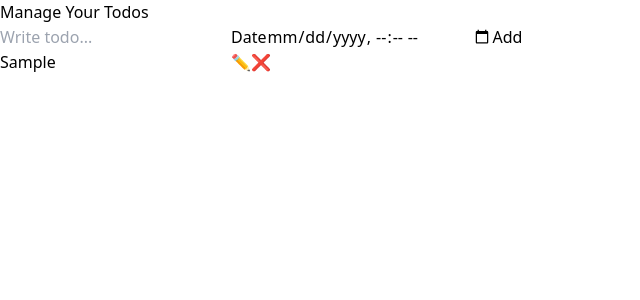
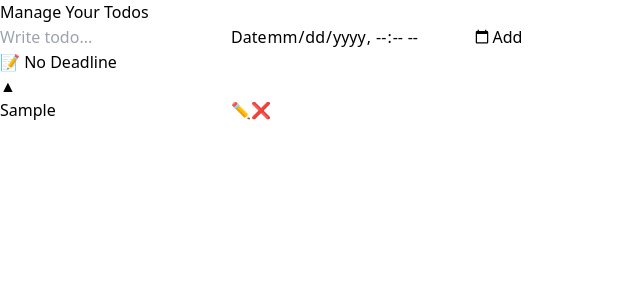
Before and after one commit to ASHUTOSH-A-49/TO-DO, a React (Vite) app: page / in a window 1280 px wide. Both pictures are taken after typing "Sample" into the empty fields and a click on the button "Add". Shown: the top 300 px of the page, without its empty margins (0-640 px from the left). Built offline with nearby package versions, Linux system fonts and the light colour scheme.

Commit message:
updated UI

```diff
--- a/src/App.jsx
+++ b/src/App.jsx
@@ -1,7 +1,7 @@
 import { useEffect, useState } from 'react'
 import { TodoProvider } from './context/TodoContext.js'
 import './App.css'
-import { TodoForm, TodoItem } from './components/index.js';
+import { TodoForm, TodoItem, TodoList } from './components/index.js';
 
 function App() {
   const [todos, setTodos] = useState([]);
@@ -43,19 +43,16 @@ function App() {
 
   return (
     <TodoProvider value={{ todos, addTodo, updateTodo, deleteTodo, toggleComplete }}>
-      <div className="bg-[#172842] min-h-screen py-8">
+      <div className="min-h-screen bg-[#0D1B2A] px-4 sm:px-6 py-6">
         <div className="w-full max-w-2xl mx-auto shadow-md rounded-lg px-4 py-3 text-white">
           <h1 className="text-2xl font-bold text-center mb-8 mt-2">Manage Your Todos</h1>
-          <div className="mb-4">
+          <div className="flex flex-col sm:flex-row sm:items-center gap-3 mb-4">
             <TodoForm />
           </div>
           <div className="flex flex-wrap gap-y-3">
-            {todos.map((todo) => (
-              <div key={todo.id} className='w-full'>
-                <TodoItem todo={todo} />
-              </div>
-            ))}
+            <TodoList />
           </div>
+
         </div>
       </div>
     </TodoProvider>
--- a/src/components/TodoItem.jsx
+++ b/src/components/TodoItem.jsx
@@ -49,13 +49,19 @@ const TodoItem = ({ todo }) => {
                 <input
                     type="text"
                     className={`border outline-none w-full bg-transparent rounded-lg
-                    ${isTodoEditable ? "border-black/10 px-2" : "border-transparent"}
+                    ${isTodoEditable ? "border-black/10 px-2 cursor-text" : "border-transparent cursor-pointer"}
                     ${todo.completed ? "line-through" : ""}`}
                     value={todoText}
                     readOnly={!isTodoEditable}
-                    onClick={(e) => e.stopPropagation()}
+                    onClick={(e) => {
+                        if (!isTodoEditable) {
+                            toggleComplete(todo.id);
+                        }
+                        e.stopPropagation(); // Prevent outer click
+                    }}
                     onChange={(e) => setTodoText(e.target.value)}
                 />
+
 
                 <button
                     className='inline-flex w-8 h-8 rounded-lg text-sm border border-black/10 justify-center items-center
--- /dev/null
+++ b/src/components/TodoList.jsx
@@ -0,0 +1,111 @@
+import React from 'react';
+import { useTodo } from '../context/TodoContext';
+import TodoItem from './TodoItem';
+
+const getSectionLabel = (dateStr) => {
+  const today = new Date();
+  today.setHours(0, 0, 0, 0);
+
+  const tomorrow = new Date(today);
+  tomorrow.setDate(today.getDate() + 1);
+
+  const compareDate = new Date(dateStr);
+  compareDate.setHours(0, 0, 0, 0);
+
+  if (compareDate < today) return 'Overdue';
+  if (compareDate.getTime() === today.getTime()) return 'Today';
+  if (compareDate.getTime() === tomorrow.getTime()) return 'Tomorrow';
+  return 'Upcoming';
+};
+
+const TodoList = () => {
+  const { todos } = useTodo();
+
+  const [collapsed, setCollapsed] = React.useState({
+    Overdue: false,
+    Today: false,
+    Tomorrow: false,
+    Upcoming: false,
+    'No Deadline': false,
+    Completed: false,
+  });
+
+  const toggleCollapse = (section) => {
+    setCollapsed((prev) => ({ ...prev, [section]: !prev[section] }));
+  };
+
+  // Initialize sections
+  const sections = {
+    Overdue: [],
+    Today: [],
+    Tomorrow: [],
+    Upcoming: [],
+    'No Deadline': [],
+    Completed: [],
+  };
+
+  // Categorize todos
+  todos.forEach((todo) => {
+    if (todo.completed) {
+      sections.Completed.push(todo);
+    } else if (!todo.deadline) {
+      sections['No Deadline'].push(todo);
+    } else {
+      const section = getSectionLabel(todo.deadline);
+      sections[section].push(todo);
+    }
+  });
+
+  const sectionOrder = [
+    'Overdue',
+    'Today',
+    'Tomorrow',
+    'Upcoming',
+    'No Deadline',
+    'Completed',
+  ];
+
+  const sectionEmojis = {
+    Overdue: '⚠️',
+    Today: '📅',
+    Tomorrow: '⏭️',
+    Upcoming: '🔜',
+    'No Deadline': '📝',
+    Completed: '✅',
+  };
+
+  return (
+    <div className="space-y-4 mx-auto">
+      {sectionOrder.map((section) =>
+        sections[section].length > 0 ? (
+          <div key={section} className="bg-white/10 rounded-lg px-4 py-3">
+            <div
+              className="flex justify-between items-center cursor-pointer select-none mb-2"
+              onClick={() => toggleCollapse(section)}
+            >
+              <h2 className="text-lg sm:text-xl font-semibold text-white">
+                {sectionEmojis[section]} {section}
+              </h2>
+              <span className="text-white text-lg sm:text-xl">
+                {collapsed[section] ? '▼' : '▲'}
+              </span>
+            </div>
+            {!collapsed[section] && (
+              <div className="space-y-3">
+                {sections[section]
+                  .sort((a, b) =>
+                    new Date(a.deadline || 0) - new Date(b.deadline || 0)
+                  )
+                  .map((todo) => (
+                    <TodoItem key={todo.id} todo={todo} />
+                  ))}
+              </div>
+            )}
+          </div>
+        ) : null
+      )}
+    </div>
+  );
+};
+
+export default TodoList;
--- a/src/components/index.js
+++ b/src/components/index.js
@@ -1,4 +1,5 @@
 import TodoForm from "./TodoForm";
 import TodoItem from "./TodoItem";
+import TodoList from "./TodoList";
 
-export {TodoForm,TodoItem}
+export {TodoForm,TodoItem,TodoList}
```
Lines whose indentation alone changed are shown as unchanged.
